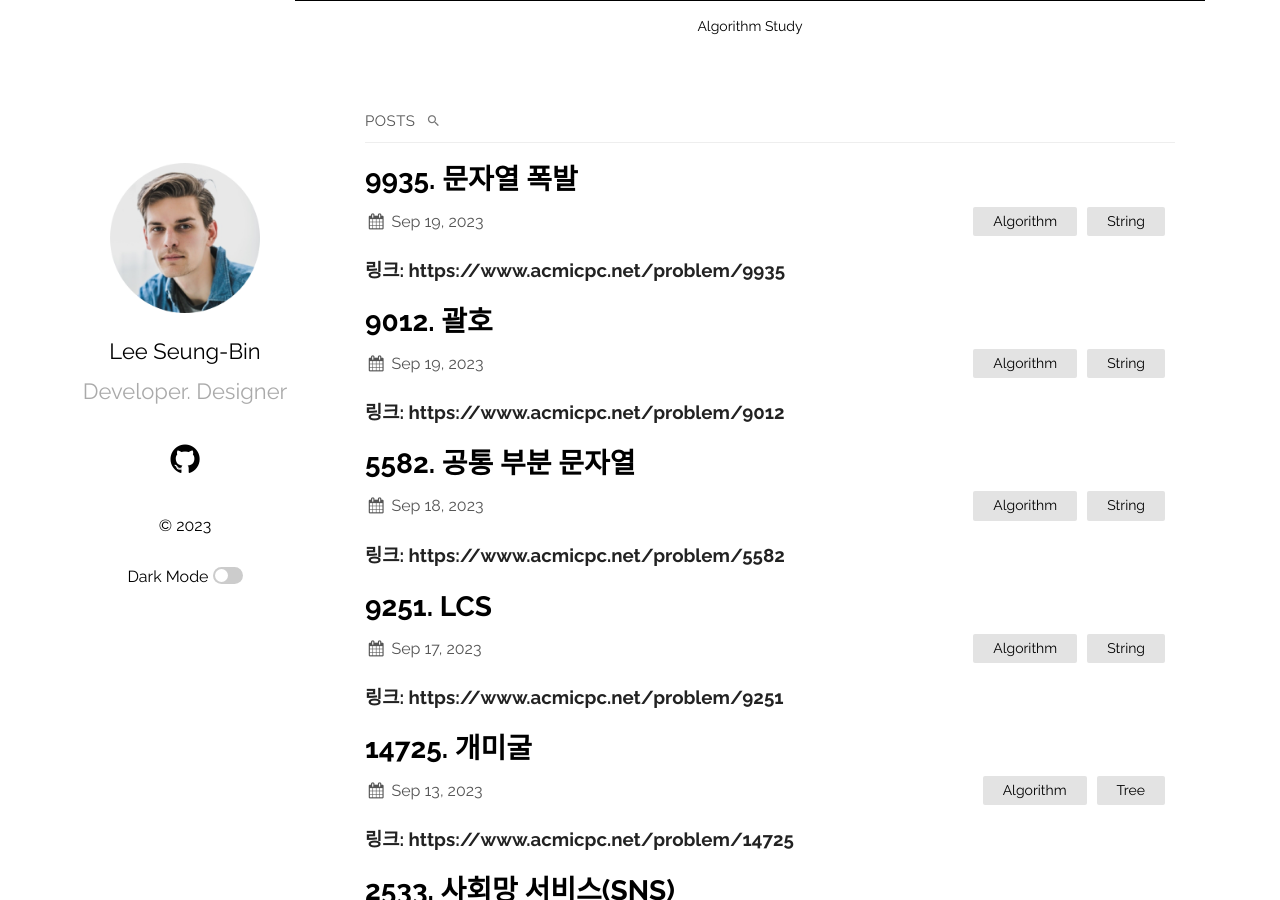
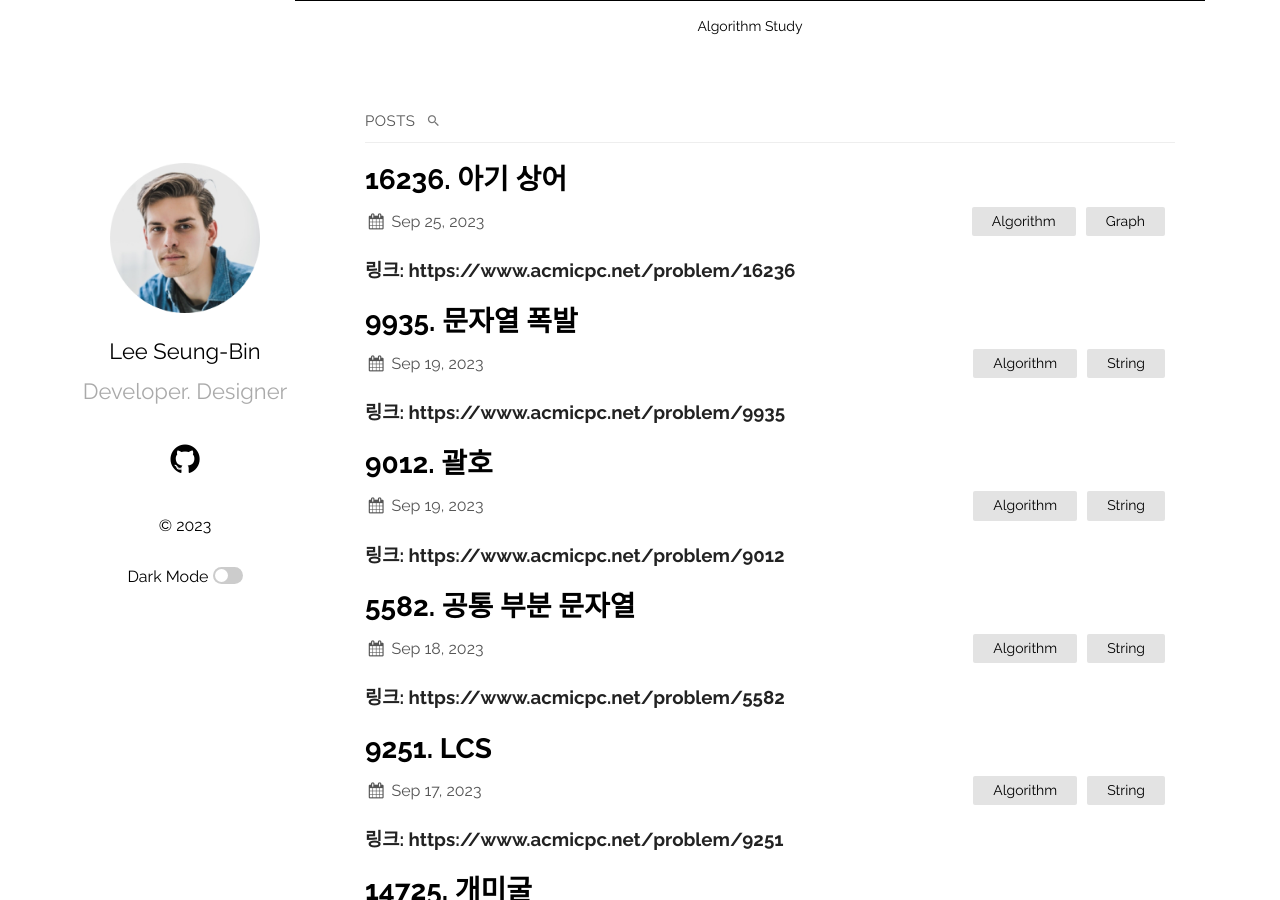
Before and after one commit to lspc678/lspc678.github.io, a Jekyll site: the page built from index.md, in a window 1280 px wide and 900 px high. Built offline with Jekyll 4.4.1, drawn with Linux system fonts in a browser that asks for light colours.

Commit message:
add Algorithm/Graph category

```diff
--- a/_layouts/category.html
+++ b/_layouts/category.html
@@ -6,6 +6,7 @@ layout: default
         <li><a href="/" class="ctext">Algorithm Study</a>
             <ul>
                 <li><a href="/category/Tree" class="ctext">Tree</a></li>
+                <li><a href="/category/Graph" class="ctext">Graph</a></li>
                 <li><a href="/category/String" class="ctext">String</a></li>
                 <li><a href="/category/Others" class="ctext">Others</a></li>
                 <li><a href="/category/IUPC_2021" class="ctext">IUPC 2021</a></li>
--- a/_layouts/home.html
+++ b/_layouts/home.html
@@ -14,6 +14,7 @@ layout: default
     <li><a href="/" class="ctext">Algorithm Study</a>
       <ul>
         <li><a href="/category/Tree" class="ctext">Tree</a></li>
+        <li><a href="/category/Graph" class="ctext">Graph</a></li>
         <li><a href="/category/String" class="ctext">String</a></li>
         <li><a href="/category/Others" class="ctext">Others</a></li>
         <li><a href="/category/IUPC_2021" class="ctext">IUPC 2021</a></li>
--- /dev/null
+++ b/_posts/Algorithm/Graph/2023-09-25-16236.md
@@ -0,0 +1,13 @@
+---
+layout: post
+title:  "16236. 아기 상어"
+date:   2023-09-25 20:29:00 +0900
+categories: [Algorithm, Graph]
+use_math: true
+---
+
+### 링크: https://www.acmicpc.net/problem/16236
+
+<br/>
+
+# 1. 문제 풀이 과정
```
Also changed, not shown: category/Graph.md (added, +4 -0 lines).
